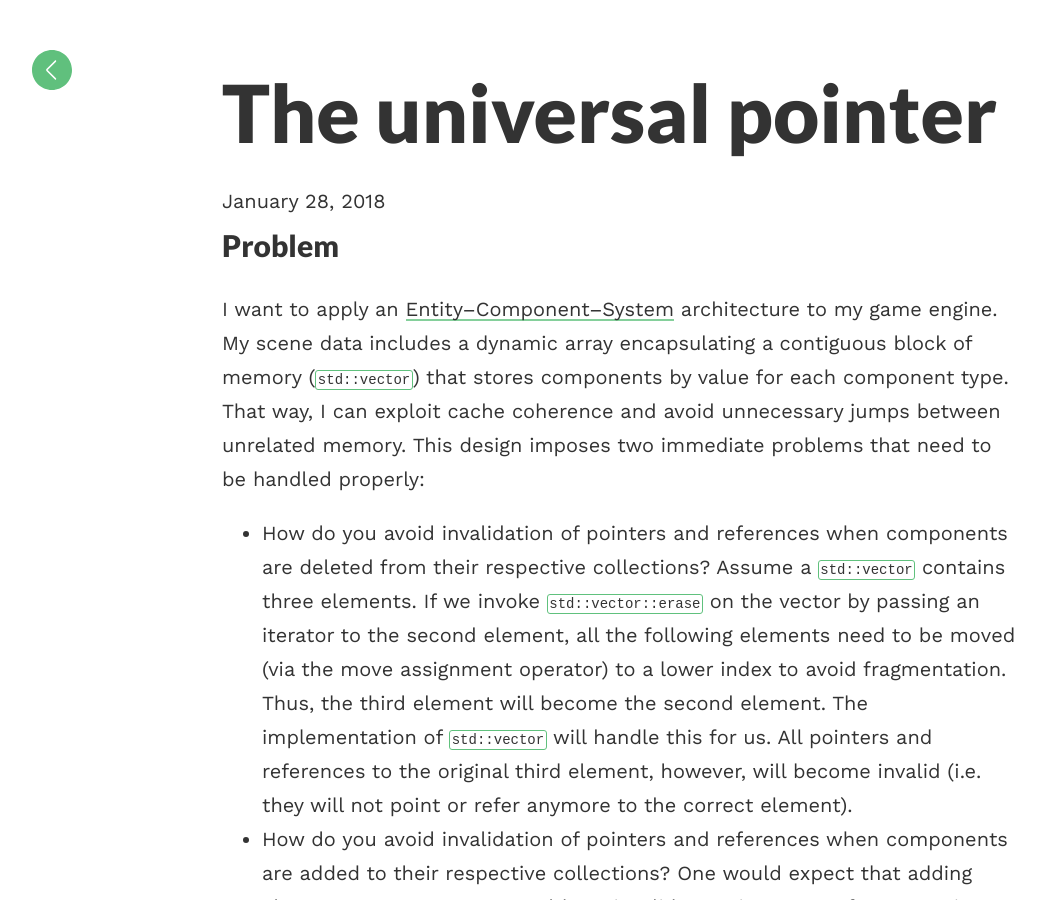
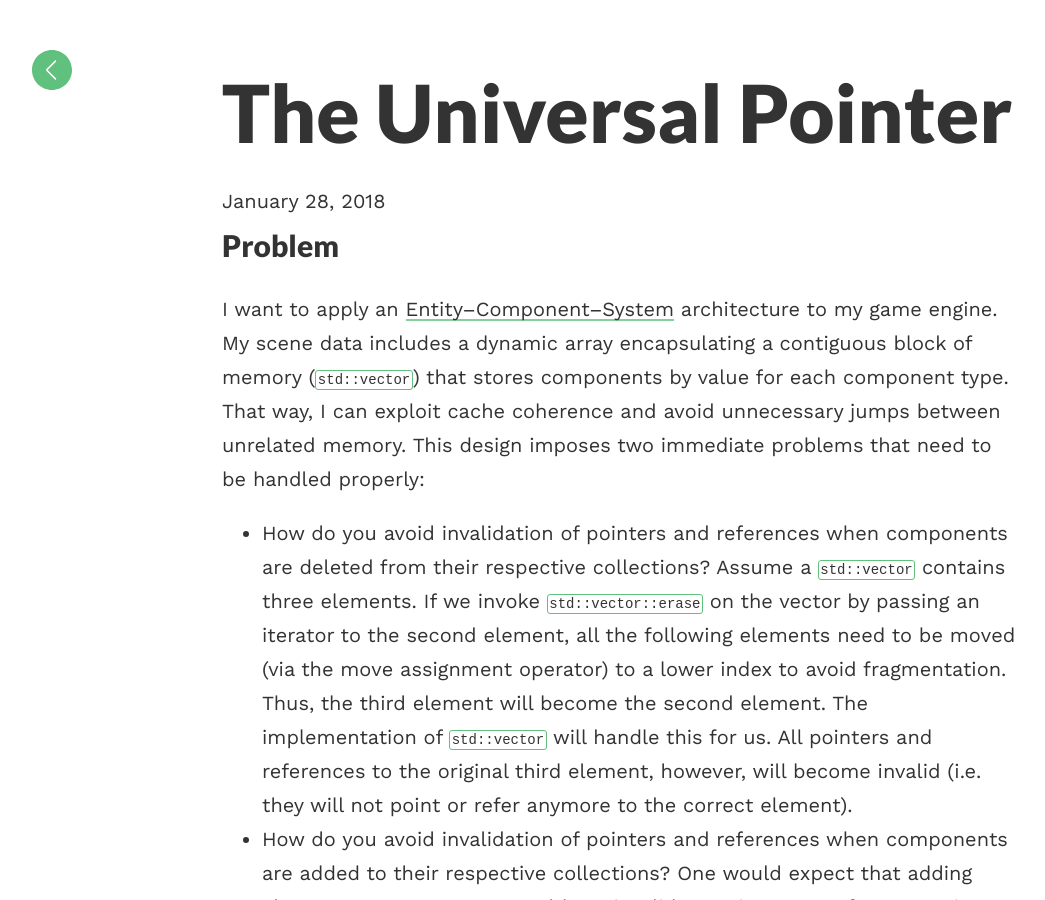
Before and after one commit to matt77hias/Blog, a Jekyll site: the page built from _posts/2018-01-28-the-universal-pointer.md, in a window 1280 px wide and 900 px high. Shown: the whole window, without its empty margins (18-1063 px from the left). Built offline with Jekyll 4.4.1, drawn with Linux system fonts in a browser that asks for light colours; comment, search, counter and statistics services are not loaded.

```diff
--- a/_posts/2018-01-28-the-universal-pointer.md
+++ b/_posts/2018-01-28-the-universal-pointer.md
@@ -1,6 +1,6 @@
 ---
 layout: post
-title:  "The universal pointer"
+title:  "The Universal Pointer"
 date:   2018-01-28
 categories: c++
 ---
```
